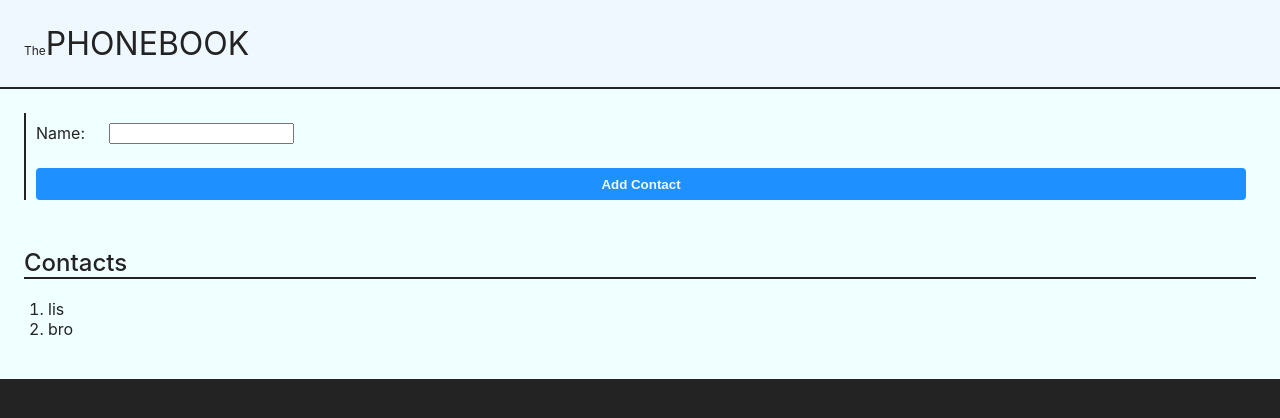
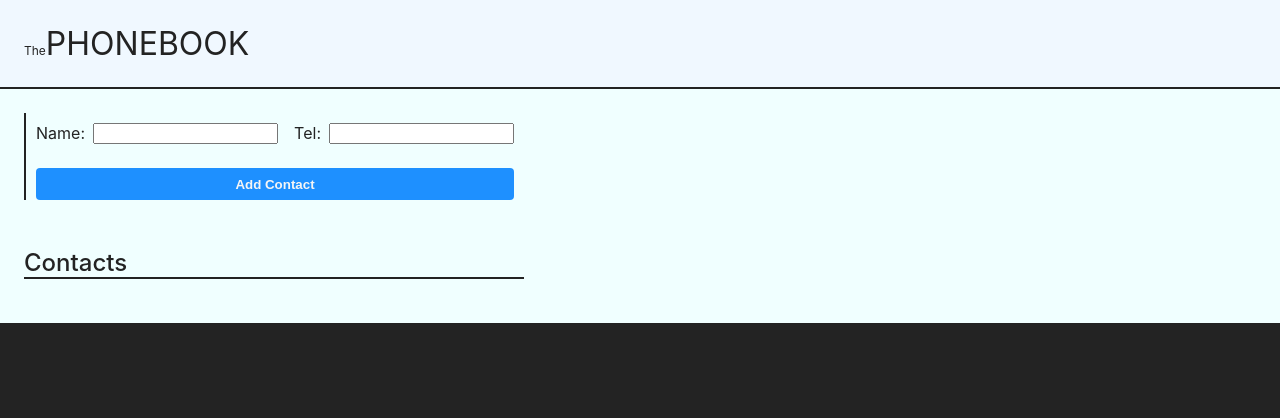
Before and after one commit to savchenkolex/goit-react-hw-02-phonebook, a React (Create React App) app: page / in a window 1280 px wide. Shown: the top 418 px of the page. Built offline with nearby package versions, Linux system fonts and the light colour scheme.

Commit message:
set state with name, print name, styles, add tel input

```diff
--- a/src/App.js
+++ b/src/App.js
@@ -13,24 +13,15 @@ class App extends Component {
 
   formHandlerSubmit = event => {
     event.preventDefault();
-    console.log(event);
     this.setState(pervState => {
-      if (pervState.contacts.length) {
-        console.log(pervState.contacts.length);
-        console.log("lsdj;kfa");
-      } else {
-        const contactArr = [
-          {
-            id: nanoid(),
-            name: pervState.name,
-          },
-        ]
-
-        this.setState({
-          contacts: contactArr,
-        });
-      }
-
+      return this.state.contacts
+        ? {
+            contacts: [
+              ...pervState.contacts,
+              { id: nanoid(), name: pervState.name },
+            ],
+          }
+        : { contacts: [...pervState.contacts] };
     });
   };
 
@@ -47,10 +38,11 @@ class App extends Component {
           <BaseForm
             fnSubmit={this.formHandlerSubmit}
             fnInput={this.inputHandler}
+            nameValue={this.state.name}
           />
         </Section>
         <Section title="Contacts">
-          <ListContacts />
+          <ListContacts contacts={this.state.contacts} />
         </Section>
       </>
     );
--- a/src/components/BaseForm/BaseForm.jsx
+++ b/src/components/BaseForm/BaseForm.jsx
@@ -2,9 +2,15 @@ import css from './BaseForm.module.css';
 
 export default function BaseForm(props) {
   return (
-    <form className={css.form} onSubmit={(event)=>{props.fnSubmit(event)}}>
+    <form
+      className={css.form}
+      onSubmit={event => {
+        props.fnSubmit(event);
+      }}
+    >
+      <div className={css.fieldsbox}>
         <label className={css.label}>
-        {console.log(props)}
+          {/* {console.log(props)} */}
           <span>Name:</span>
           <input
             type="text"
@@ -12,10 +18,24 @@ export default function BaseForm(props) {
             pattern="^[a-zA-Zа-яА-Я]+(([' -][a-zA-Zа-яА-Я ])?[a-zA-Zа-яА-Я]*)*$"
             title="Name may contain only letters, apostrophe, dash and spaces. For example Adrian, Jacob Mercer, Charles de Batz de Castelmore d'Artagnan"
             required
-          onChange={props.fnInput}
+            onChange={event => {
+              props.fnInput(event);
+            }}
+            value={props.nameValue}
           />
         </label>
-      <button type='submit'>Add Contact</button>
+        <label className={css.label}>
+        <span>Tel:</span>
+          <input
+            type="tel"
+            name="number"
+            pattern="\+?\d{1,4}?[-.\s]?\(?\d{1,3}?\)?[-.\s]?\d{1,4}[-.\s]?\d{1,4}[-.\s]?\d{1,9}"
+            title="Phone number must be digits and can contain spaces, dashes, parentheses and can start with +"
+            required
+          />
+        </label>
+      </div>
+      <button type="submit">Add Contact</button>
     </form>
   );
 }
--- a/src/components/BaseForm/BaseForm.module.css
+++ b/src/components/BaseForm/BaseForm.module.css
@@ -6,9 +6,16 @@
     gap: 24px;
 }
 
+.fieldsbox {
+    display: flex;
+    flex-wrap: wrap;
+    justify-content: space-between;
+    gap: 14px;
+}
+
 .label {
-    display: inline-flex;
-    gap: 24px;
+    display: flex;
+    gap: 8px;
 }
 
 button {
--- a/src/components/ListContacts/ListContacts.jsx
+++ b/src/components/ListContacts/ListContacts.jsx
@@ -5,8 +5,9 @@ class ListContacts extends Component {
     render() {
         return (
             <ol className={css.listBox}>
-                <li className={css["list-item"]}>lis</li>
-                <li className={css["list-item"]}>bro</li>
+                {this.props.contacts.map(item => {
+                   return <li key={item.id}>{item.name}</li>;
+                })}
             </ol>
         )
     }
--- a/src/utils/Section/Section.module.css
+++ b/src/utils/Section/Section.module.css
@@ -1,4 +1,5 @@
 .section {
+    background-color: azure;
 
     margin: 0;
 
@@ -14,6 +15,6 @@
 
 
 .container {
-    background-color: azure;
     padding: 24px;
+    max-width: 500px;
 }
```
Lines whose indentation alone changed are shown as unchanged.
